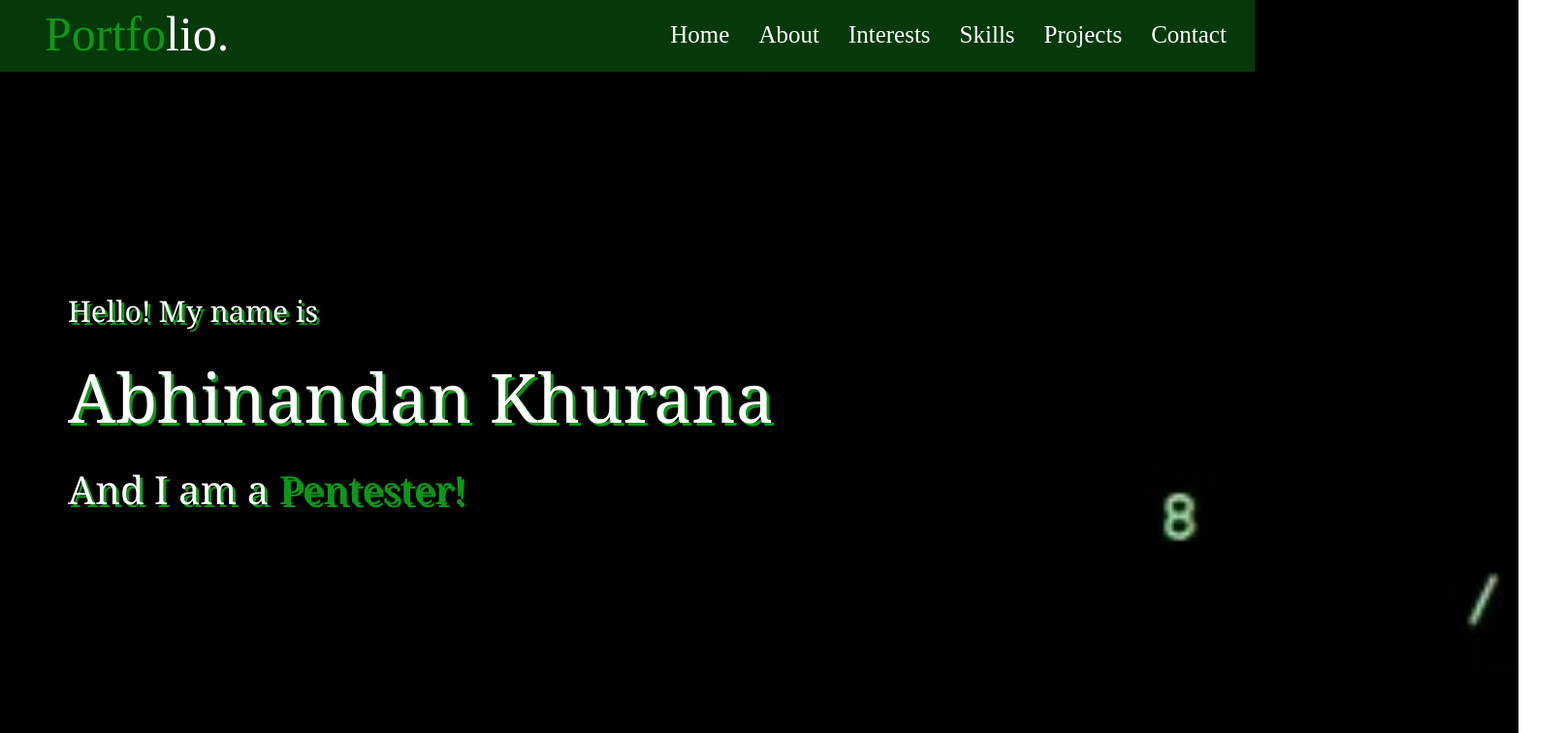
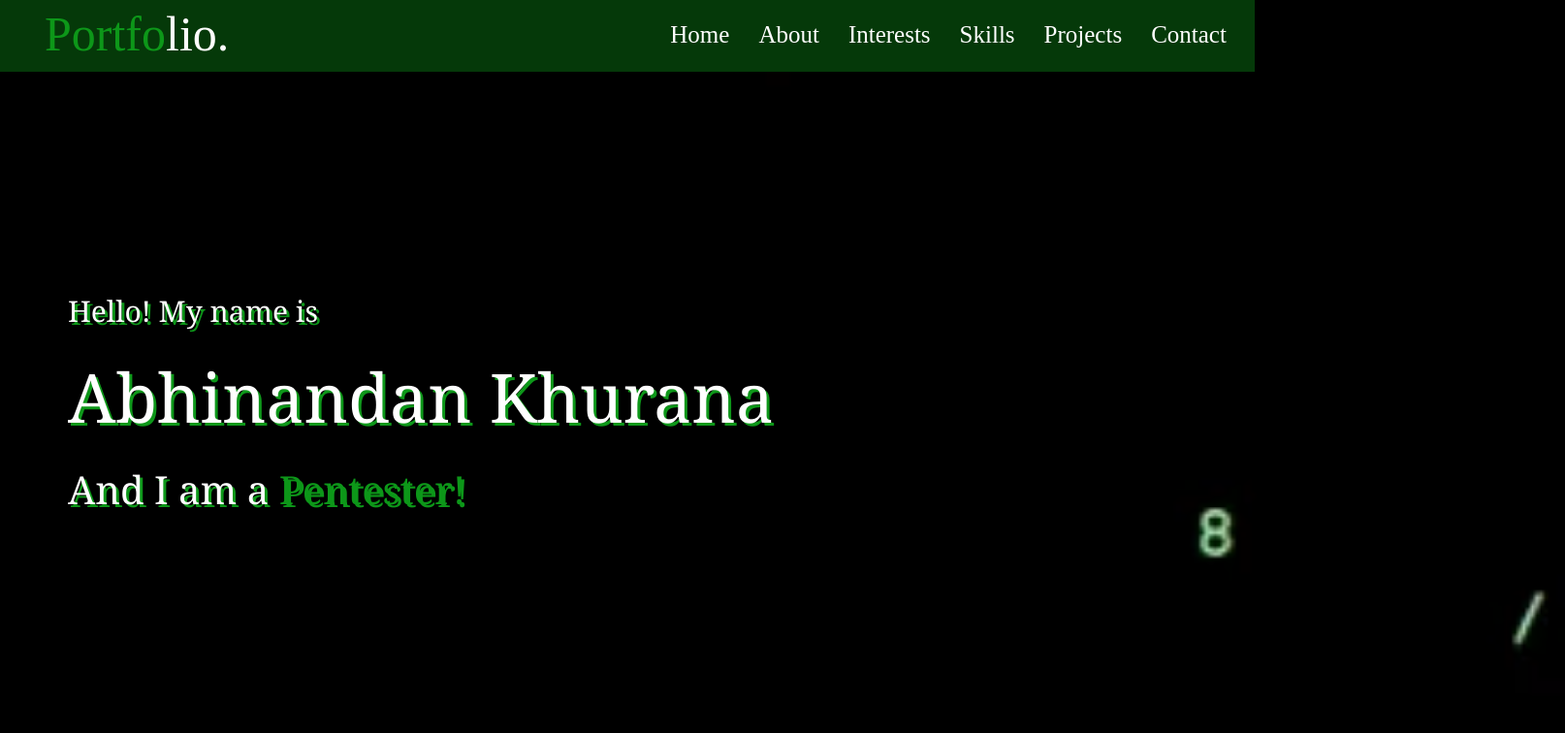
Before and after one commit to Abhinandan-Khurana/Portfolio_Website, a plain HTML site: page index.html in a window 1280 px wide. Shown: the top 756 px of the page at 97% size, 1614 px wide, since content can reach past the window. Drawn offline with Linux system fonts and the light colour scheme.

Commit message:
Update style.css

```diff
--- a/style.css
+++ b/style.css
@@ -64,7 +64,7 @@ li a:hover {
 	padding-top: 300px;
 	padding-left: 30px;
 	margin: -8px;
-	width: 192vh;
+	width: 198vh;
 	color: white;
 	background-size: cover;
 	background-attachment: fixed;
```
